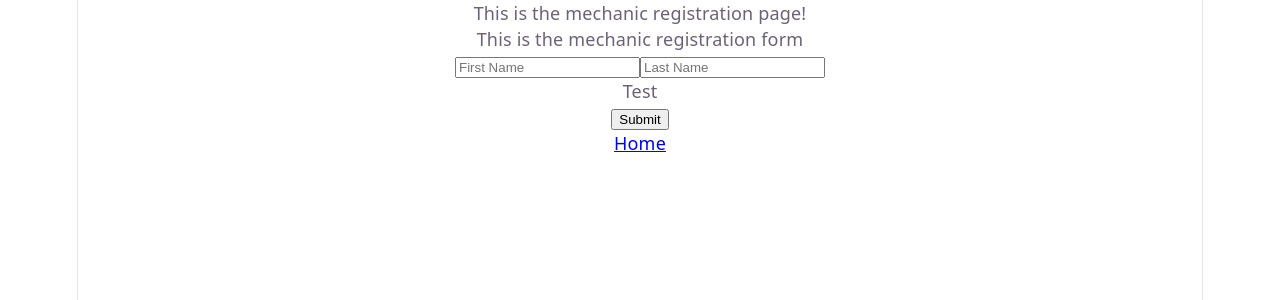
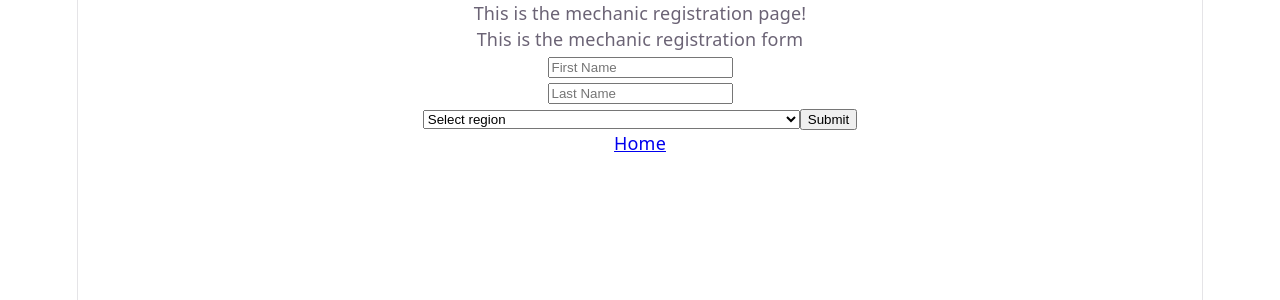
Before and after one commit to jakevergara97-hub/mechanicko_two, a React (Vite) app: page /mechanicsignup in a window 1280 px wide. Shown: the top 300 px of the page. Built offline with nearby package versions, Linux system fonts and the light colour scheme.

Commit message:
Now have the region input in the mechanic registration page. Can also save it on the server via API and fetch it back with the mechanic ID.

```diff
--- a/src/components/mechanic_registration/LocationAddressSelection.jsx
+++ b/src/components/mechanic_registration/LocationAddressSelection.jsx
@@ -2,6 +2,8 @@ import { useState, useEffect } from "react";
 
 export function LocationAddressSelection() {
     const [locationHierarchy, setLocationHierarchy] = useState(null);
+
+    const regions = [];
 
     useEffect(() => {
         async function loadPSGC() {
@@ -23,6 +25,12 @@ export function LocationAddressSelection() {
         loadPSGC();
     }, []);
 
+    for(const key in locationHierarchy) {
+        regions.push(key);
+    }
+
+    console.log(regions);
+
     return (
         <>
             <p>Test</p>
--- a/src/components/mechanic_registration/MechanicRegistrationForm.jsx
+++ b/src/components/mechanic_registration/MechanicRegistrationForm.jsx
@@ -1,14 +1,47 @@
 import { useState, useEffect, useRef } from "react";
 import { createMechanic } from "../../services/mechanicService";
-import { LocationAddressSelection } from "./LocationAddressSelection";
 
 export function MechanicRegistrationForm() {
     const [firstName, setFirstName] = useState("");
     const [lastName, setLastName] = useState("");
     const [touchedFirstName, setTouchedFirstName] = useState(false);
     const [touchedLastName, setTouchedLastName] = useState(false);
+    const [selectedRegion, setSelectedRegion] = useState("");
+
+    const selectedRegionRef = useRef("");
     const firstNameRef = useRef("");
     const lastNameRef = useRef("");
+
+    const [locationHierarchy, setLocationHierarchy] = useState(null);
+
+    const regions = [];
+    const provinces = [];
+
+    useEffect(() => {
+        async function loadPSGC() {
+            try{
+                const response = await fetch("./psgc.json");
+
+                if(!response.ok) {
+                    throw new Error("Locations can't be loaded.");
+                }
+                const data = await response.json();
+                console.log(data);
+                setLocationHierarchy(data);
+            }
+            catch(error) {
+                console.log(error.message);
+            }
+
+        }
+        loadPSGC();
+    }, []);
+
+    for(const key in locationHierarchy) {
+        regions.push(key);
+    }
+
+    console.log(regions);
 
     async function handleSubmit(e) {
         e.preventDefault();
@@ -22,7 +55,8 @@ export function MechanicRegistrationForm() {
         try {
             const response = await createMechanic({
                 firstName: firstNameRef.current.value,
-                lastName: lastNameRef.current.value
+                lastName: lastNameRef.current.value,
+                region: selectedRegionRef.current.value
             });
 
             console.log(response);
@@ -63,6 +97,8 @@ export function MechanicRegistrationForm() {
                     (<p>Please enter your first name</p>)
                 }
 
+                <br />
+
                 <input
                     type="text"
                     value={lastName}
@@ -74,8 +110,26 @@ export function MechanicRegistrationForm() {
                 {touchedLastName && lastName === "" &&
                     (<p>Please enter your last name</p>)
                 }
+                <br />
 
-                <LocationAddressSelection />
+                <select
+                    id="region-select"
+                    value={selectedRegion}
+                    ref={selectedRegionRef}
+                    onChange={(e) => setSelectedRegion(e.target.value)}>
+
+                    {regions.length === 0 && <option value="" disabled>Regions loading...</option>}
+
+                    <option value="" disabled>Select region</option>
+
+                    {regions.map((region) =>
+                        <option key={region}>{region}</option>
+                    )}
+
+                </select>
+
+
+
                 <button type="Submit">Submit</button>
             </form>
         </div>
```
Also changed, not shown: 1 other file (tests, documents, lock files or other folders).
